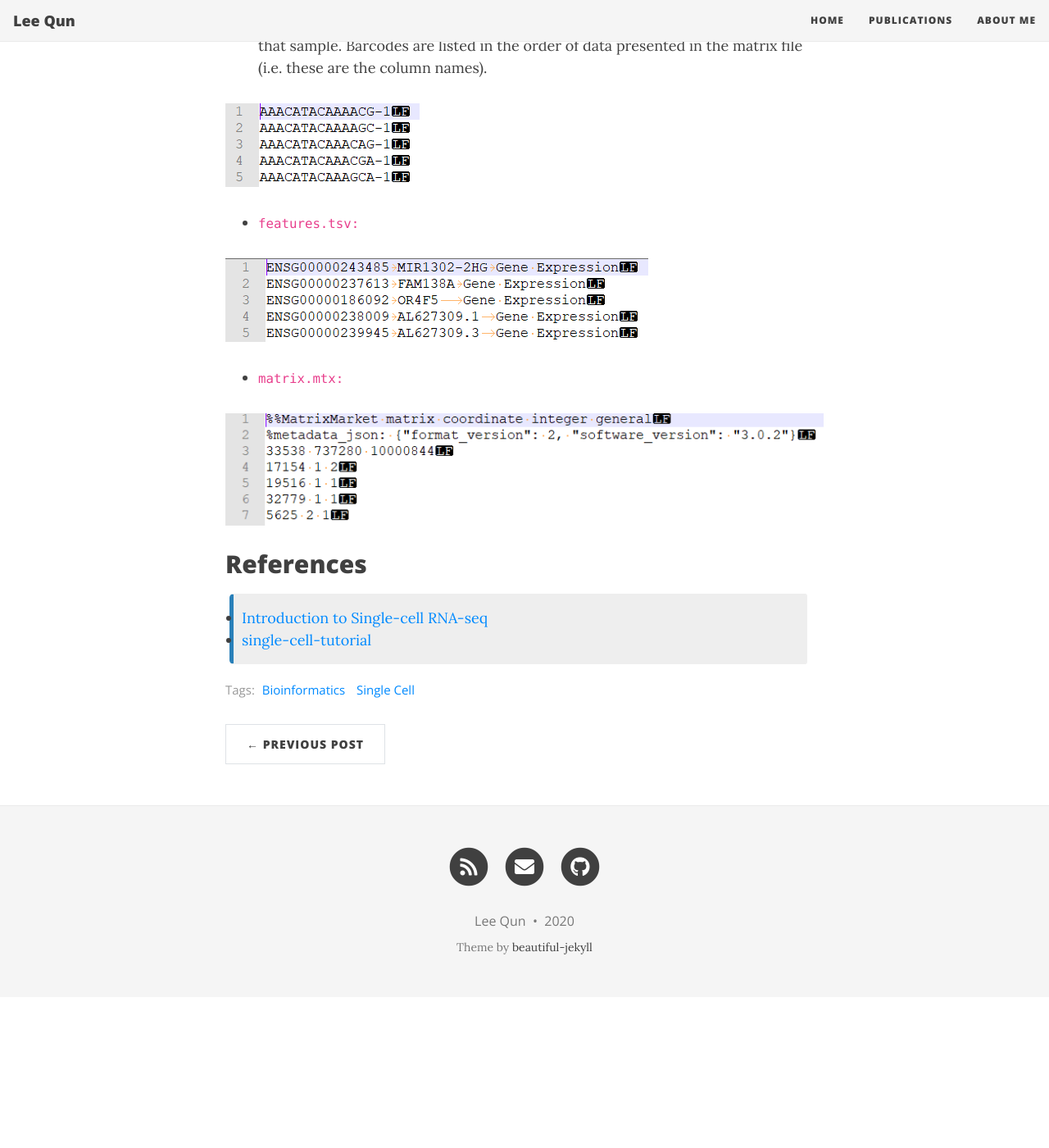
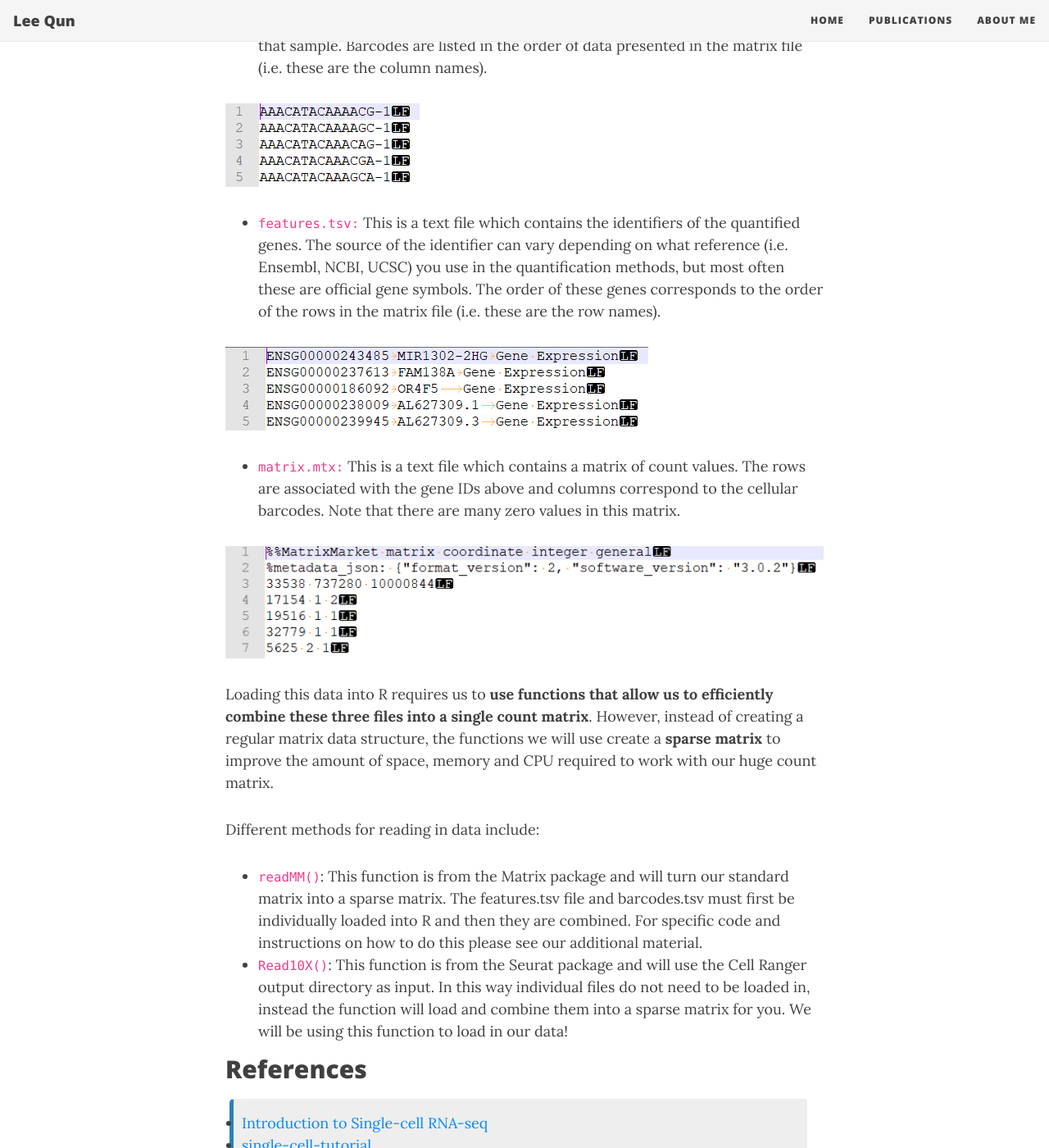
Before and after one commit to leequn/leequn.github.io, a Jekyll site: the page built from _posts/2020-06-19-SingleCell.md, in a window 1280 px wide and 1400 px high, scrolled down 9325 px. Shown: the whole window at 82% size. Built offline with Jekyll 4.4.1, drawn with Linux system fonts in a browser that asks for light colours; nearby versions of some CDN libraries; comment, search, counter and statistics services are not loaded; before the commit the page ends 10541 px from its top, so only the background shows below that.

Commit message:
Update 2020-06-19-SingleCell.md

```diff
--- a/_posts/2020-06-19-SingleCell.md
+++ b/_posts/2020-06-19-SingleCell.md
@@ -178,13 +178,20 @@ For example: data/ctrl_raw_feature_bc_matrix folder:
 
 ![pic10](/assets/img/scrnaseq/10.jpg)
 
-- `features.tsv:`
+- `features.tsv:` This is a text file which contains the identifiers of the quantified genes. The source of the identifier can vary depending on what reference (i.e. Ensembl, NCBI, UCSC) you use in the quantification methods, but most often these are official gene symbols. The order of these genes corresponds to the order of the rows in the matrix file (i.e. these are the row names).
 
 ![pic11](/assets/img/scrnaseq/11.jpg)
 
-- `matrix.mtx:`
+- `matrix.mtx:` This is a text file which contains a matrix of count values. The rows are associated with the gene IDs above and columns correspond to the cellular barcodes. Note that there are many zero values in this matrix.
 
 ![pic12](/assets/img/scrnaseq/12.jpg)
+
+Loading this data into R requires us to **use functions that allow us to efficiently combine these three files into a single count matrix**. However, instead of creating a regular matrix data structure, the functions we will use create a **sparse matrix** to improve the amount of space, memory and CPU required to work with our huge count matrix.
+
+Different methods for reading in data include:
+- `readMM()`: This function is from the Matrix package and will turn our standard matrix into a sparse matrix. The features.tsv file and barcodes.tsv must first be individually loaded into R and then they are combined. For specific code and instructions on how to do this please see our additional material.
+- `Read10X()`: This function is from the Seurat package and will use the Cell Ranger output directory as input. In this way individual files do not need to be loaded in, instead the function will load and combine them into a sparse matrix for you. We will be using this function to load in our data!
+
 
 ## References
 
```
